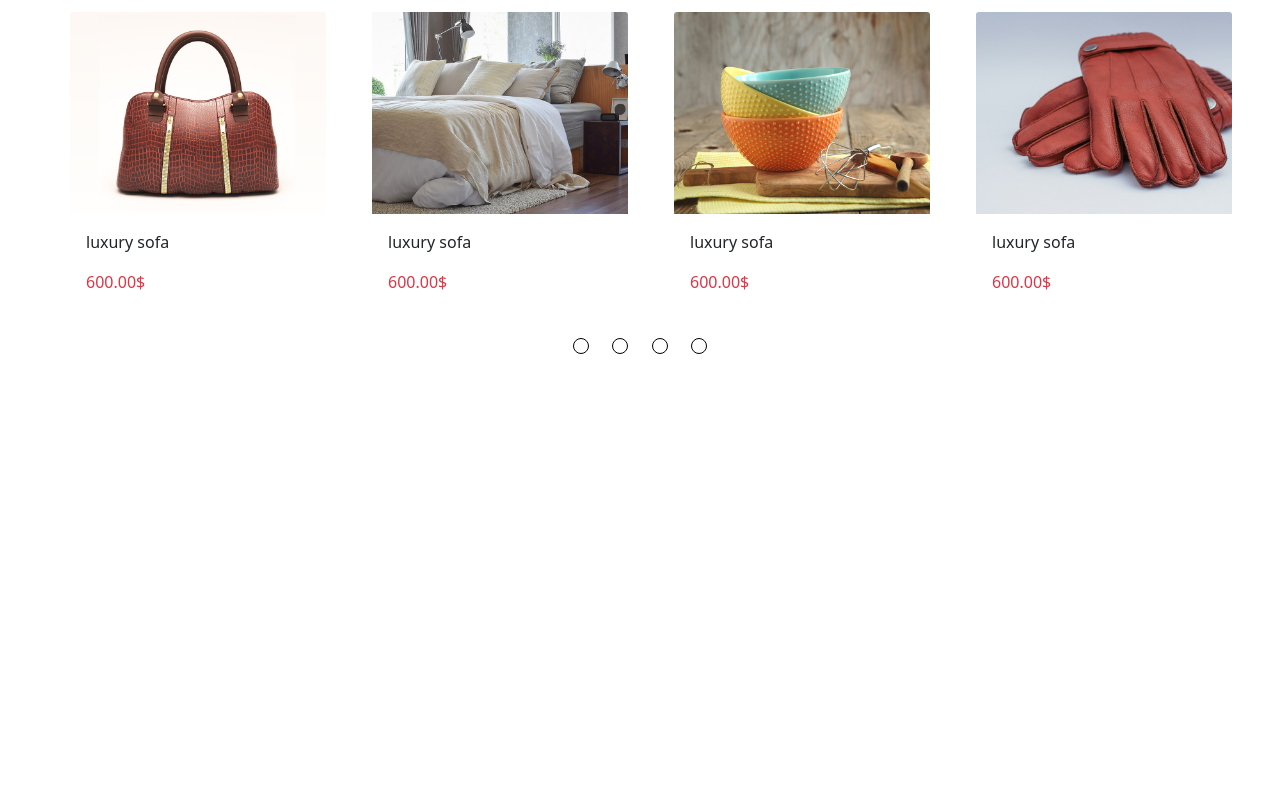
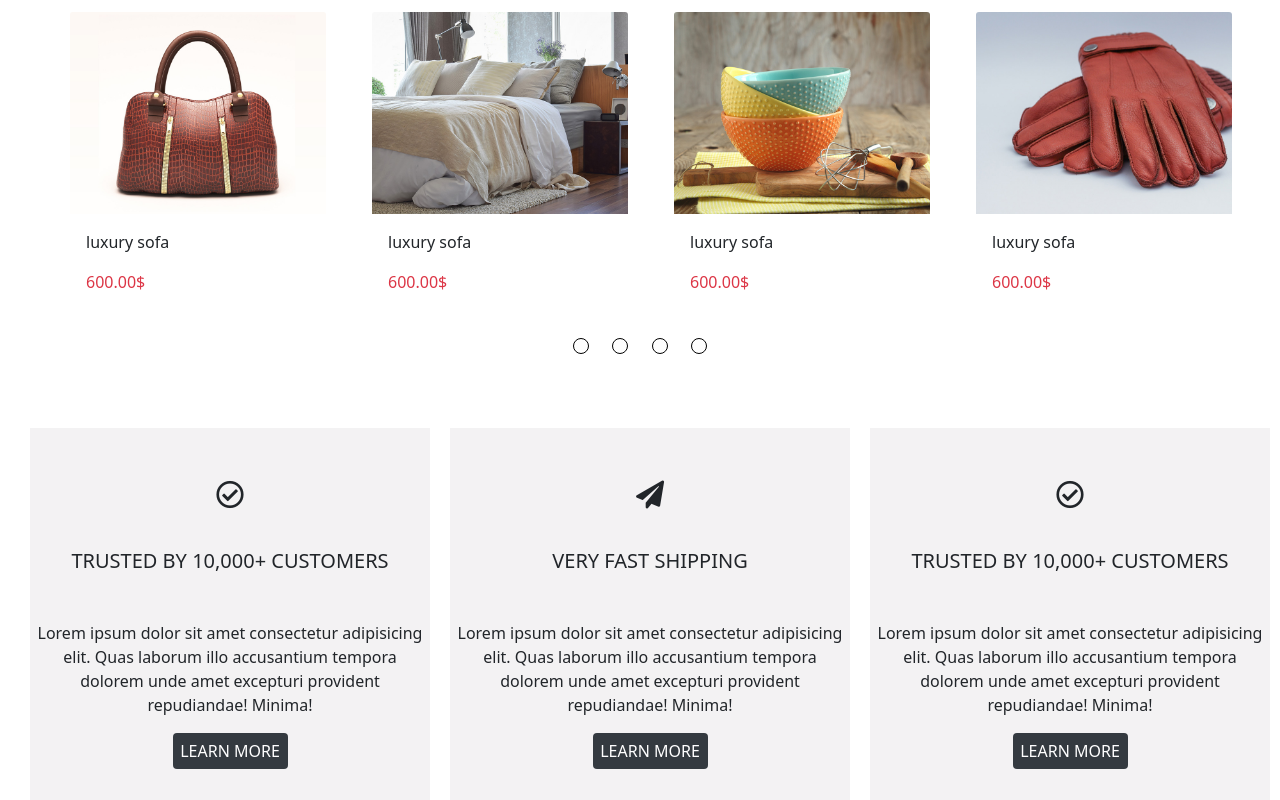
Before and after one commit to simbasta/cs_emporium_js_elfarissiWalid, a website: page index.html in a window 1280 px wide. Shown: the part 2616-3416 px from the top of the page. Before the commit the page ends 2974 px from the top, so only its background shows below. Drawn offline with nearby package versions, Linux system fonts and the light colour scheme.

Commit message:
WF section6 terminer reste le footer

```diff
--- a/index.html
+++ b/index.html
@@ -8,6 +8,8 @@
     <title>Document</title>
     <link rel="stylesheet" href="./public/css/style.css">
     <link rel="stylesheet" href="./node_modules/bootstrap/dist/css/bootstrap.css">
+    <link rel="stylesheet" href="https://pro.fontawesome.com/releases/v5.10.0/css/all.css"
+        integrity="sha384-AYmEC3Yw5cVb3ZcuHtOA93w35dYTsvhLPVnYs9eStHfGJvOvKxVfELGroGkvsg+p" crossorigin="anonymous" />
 </head>
 
 <body id="body">
@@ -244,7 +246,8 @@
                 <div class="G2divInSection5">
                     <div class="cardInSec33">
                         <div class="cardSpace" style="width: 16rem;">
-                        <img src="./public/img/products_mini/product-bag.jpg" class="card-size card-img-top" alt="...">
+                            <img src="./public/img/products_mini/product-bag.jpg" class="card-size card-img-top"
+                                alt="...">
                             <div class="card-body">
                                 <p class="card-text">luxury sofa</p>
                                 <p class="text-danger">600.00$</p>
@@ -253,7 +256,8 @@
                     </div>
                     <div class="cardInSec33">
                         <div class="cardSpace" style="width: 16rem;">
-                        <img src="./public/img/products_mini/product-bed.jpg" class="card-size card-img-top" alt="...">
+                            <img src="./public/img/products_mini/product-bed.jpg" class="card-size card-img-top"
+                                alt="...">
                             <div class="card-body">
                                 <p class="card-text">luxury sofa</p>
                                 <p class="text-danger">600.00$</p>
@@ -262,7 +266,8 @@
                     </div>
                     <div class="cardInSec33">
                         <div class="cardSpace" style="width: 16rem;">
-                        <img src="./public/img/products_mini/product-cups.jpg" class="card-size card-img-top" alt="...">
+                            <img src="./public/img/products_mini/product-cups.jpg" class="card-size card-img-top"
+                                alt="...">
                             <div class="card-body">
                                 <p class="card-text">luxury sofa</p>
                                 <p class="text-danger">600.00$</p>
@@ -271,7 +276,8 @@
                     </div>
                     <div class="cardInSec33">
                         <div class="cardSpace" style="width: 16rem;">
-                        <img src="./public/img/products_mini/product-gloves.jpg" class="card-size card-img-top" alt="...">
+                            <img src="./public/img/products_mini/product-gloves.jpg" class="card-size card-img-top"
+                                alt="...">
                             <div class="card-body">
                                 <p class="card-text">luxury sofa</p>
                                 <p class="text-danger">600.00$</p>
@@ -280,7 +286,8 @@
                     </div>
                     <div class="cardInSec33">
                         <div class="cardSpace" style="width: 16rem;">
-                        <img src="./public/img/products_mini/product-luxry-sofa.jpg" class="card-size card-img-top" alt="...">
+                            <img src="./public/img/products_mini/product-luxry-sofa.jpg" class="card-size card-img-top"
+                                alt="...">
                             <div class="card-body">
                                 <p class="card-text">luxury sofa</p>
                                 <p class="text-danger">600.00$</p>
@@ -289,7 +296,8 @@
                     </div>
                     <div class="cardInSec33">
                         <div class="cardSpace" style="width: 16rem;">
-                        <img src="./public/img/products_mini/product-modern-sofa.jpg" class="card-size card-img-top" alt="...">
+                            <img src="./public/img/products_mini/product-modern-sofa.jpg" class="card-size card-img-top"
+                                alt="...">
                             <div class="card-body">
                                 <p class="card-text">luxury sofa</p>
                                 <p class="text-danger">600.00$</p>
@@ -298,7 +306,8 @@
                     </div>
                     <div class="cardInSec33">
                         <div class="cardSpace" style="width: 16rem;">
-                        <img src="./public/img/products_mini/product-plates.jpg" class="card-size card-img-top" alt="...">
+                            <img src="./public/img/products_mini/product-plates.jpg" class="card-size card-img-top"
+                                alt="...">
                             <div class="card-body">
                                 <p class="card-text">luxury sofa</p>
                                 <p class="text-danger">600.00$</p>
@@ -307,7 +316,8 @@
                     </div>
                     <div class="cardInSec33">
                         <div class="cardSpace" style="width: 16rem;">
-                        <img src="./public/img/products_mini/product-shoes.jpg" class="card-size card-img-top" alt="...">
+                            <img src="./public/img/products_mini/product-shoes.jpg" class="card-size card-img-top"
+                                alt="...">
                             <div class="card-body">
                                 <p class="card-text">luxury sofa</p>
                                 <p class="text-danger">600.00$</p>
@@ -316,7 +326,8 @@
                     </div>
                     <div class="cardInSec33">
                         <div class="cardSpace" style="width: 16rem;">
-                        <img src="./public/img/products_mini/product-tshitr.jpg" class="card-size card-img-top" alt="...">
+                            <img src="./public/img/products_mini/product-tshitr.jpg" class="card-size card-img-top"
+                                alt="...">
                             <div class="card-body">
                                 <p class="card-text">luxury sofa</p>
                                 <p class="text-danger">600.00$</p>
@@ -325,7 +336,8 @@
                     </div>
                     <div class="cardInSec33">
                         <div class="cardSpace" style="width: 16rem;">
-                        <img src="./public/img/products/product-bag-2-700x500.jpg" class="card-size card-img-top" alt="...">
+                            <img src="./public/img/products/product-bag-2-700x500.jpg" class="card-size card-img-top"
+                                alt="...">
                             <div class="card-body">
                                 <p class="card-text">luxury sofa</p>
                                 <p class="text-danger">600.00$</p>
@@ -334,7 +346,8 @@
                     </div>
                     <div class="cardInSec33">
                         <div class="cardSpace" style="width: 16rem;">
-                        <img src="./public/img/products/product-bag-700x500.jpg" class="card-size card-img-top" alt="...">
+                            <img src="./public/img/products/product-bag-700x500.jpg" class="card-size card-img-top"
+                                alt="...">
                             <div class="card-body">
                                 <p class="card-text">luxury sofa</p>
                                 <p class="text-danger">600.00$</p>
@@ -343,7 +356,8 @@
                     </div>
                     <div class="cardInSec33">
                         <div class="cardSpace" style="width: 16rem;">
-                        <img src="./public/img/products/product-jacket-700x500.jpg" class="card-size card-img-top" alt="...">
+                            <img src="./public/img/products/product-jacket-700x500.jpg" class="card-size card-img-top"
+                                alt="...">
                             <div class="card-body">
                                 <p class="card-text">luxury sofa</p>
                                 <p class="text-danger">600.00$</p>
@@ -354,7 +368,8 @@
                     <!-- le 4iem -->
                     <div class="cardInSec33">
                         <div class="cardSpace" style="width: 16rem;">
-                        <img src="./public/img/products/product-shoes-700x500.jpg" class="card-size card-img-top" alt="...">
+                            <img src="./public/img/products/product-shoes-700x500.jpg" class="card-size card-img-top"
+                                alt="...">
                             <div class="card-body">
                                 <p class="card-text">luxury sofa</p>
                                 <p class="text-danger">600.00$</p>
@@ -363,7 +378,8 @@
                     </div>
                     <div class="cardInSec33">
                         <div class="cardSpace" style="width: 16rem;">
-                        <img src="./public/img/products/product-tshitr-700x500.jpg" class="card-size card-img-top" alt="...">
+                            <img src="./public/img/products/product-tshitr-700x500.jpg" class="card-size card-img-top"
+                                alt="...">
                             <div class="card-body">
                                 <p class="card-text">luxury sofa</p>
                                 <p class="text-danger">600.00$</p>
@@ -372,7 +388,8 @@
                     </div>
                     <div class="cardInSec33">
                         <div class="cardSpace" style="width: 16rem;">
-                        <img src="./public/img/products/product-tshitr-white-700x500.jpg" class="card-size card-img-top" alt="...">
+                            <img src="./public/img/products/product-tshitr-white-700x500.jpg"
+                                class="card-size card-img-top" alt="...">
                             <div class="card-body">
                                 <p class="card-text">luxury sofa</p>
                                 <p class="text-danger">600.00$</p>
@@ -381,7 +398,8 @@
                     </div>
                     <div class="cardInSec33">
                         <div class="cardSpace" style="width: 16rem;">
-                        <img src="./public/img/products_mini/product-bag.jpg" class="card-size card-img-top" alt="...">
+                            <img src="./public/img/products_mini/product-bag.jpg" class="card-size card-img-top"
+                                alt="...">
                             <div class="card-body">
                                 <p class="card-text">luxury sofa</p>
                                 <p class="text-danger">600.00$</p>
@@ -401,7 +419,35 @@
     </section>
 
     <section class="section6">
-
+        <div class="divGInSec6 d-flex ">
+            <div class="divInSec6">
+                <div class="mdivTInSec6">
+                    <i class="far fa-check-circle iconInSec5"></i>
+                    <h5 class="h31InSec6 mb-5">TRUSTED BY 10,000+ CUSTOMERS</h5>
+                    <p class="pInSection6">Lorem ipsum dolor sit amet consectetur adipisicing elit. Quas laborum illo accusantium tempora
+                        dolorem unde amet excepturi provident repudiandae! Minima!</p>
+                        <button class="btn1InSec6">LEARN MORE</button>
+                </div>
+            </div>
+            <div class="divInSec6 ">
+                <div class="mdivTInSec6">
+                    <i class="fas fa-paper-plane iconInSec5"></i>
+                    <h5 class="h31InSec6 mb-5">VERY FAST SHIPPING</h5>
+                    <p class="pInSection6">Lorem ipsum dolor sit amet consectetur adipisicing elit. Quas laborum illo accusantium tempora
+                        dolorem unde amet excepturi provident repudiandae! Minima!</p>
+                        <button class="btn1InSec6">LEARN MORE</button>
+                </div>
+            </div>
+            <div class="divInSec6 ">
+                <div class="mdivTInSec6 mb-5">
+                    <i class="far fa-check-circle iconInSec5"></i>
+                    <h5 class="h31InSec6 mb-5">TRUSTED BY 10,000+ CUSTOMERS</h5>
+                    <p class="pInSection6">Lorem ipsum dolor sit amet consectetur adipisicing elit. Quas laborum illo accusantium tempora
+                        dolorem unde amet excepturi provident repudiandae! Minima!</p>
+                        <button class="btn1InSec6">LEARN MORE</button>
+                </div>
+            </div>
+        </div>
 
     </section>
     <script src="./public/js/main.js"></script>
--- a/public/css/style.css
+++ b/public/css/style.css
@@ -484,3 +484,54 @@ element.style {
 .btnCarou {
   margin-top: 0.5em;
 }
+
+
+
+/* section6 */
+
+
+.divInSec6{
+    background-color: #f3f2f3;
+    margin-left: 20px;
+    transition: 0.7s;
+}
+.divInSec6:hover{
+    background-color: #dd4545;
+    color: #fff;
+}
+
+.btn1InSec6 {
+    border: none;
+    background-color: #343a40;
+    color: #fff;
+    margin-bottom: -17px;
+    width: 115px;
+    height: 36px;
+    border-radius: 4px;
+}
+
+.divInSec6:hover .btn1InSec6{
+    background-color: #fff;
+    color: black;
+}
+
+.mdivTInSec6 {
+    display: flex;
+    flex-direction: column;
+    align-items: center;
+    padding-top: 53px;
+}
+
+.pInSection6{
+    text-align: center;
+}
+.divGInSec6{
+    margin-top: 70px;
+    margin-left: 10px;
+    margin-right: 10px;
+}
+
+.iconInSec5{
+    font-size: 28px;
+    margin-bottom: 40px;
+}
```
Lines whose indentation alone changed are shown as unchanged.
